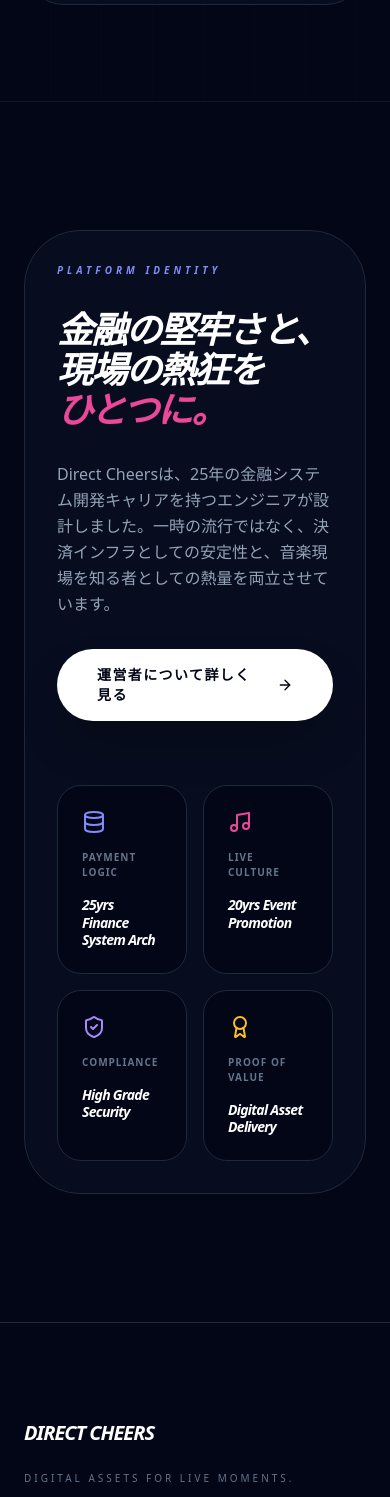
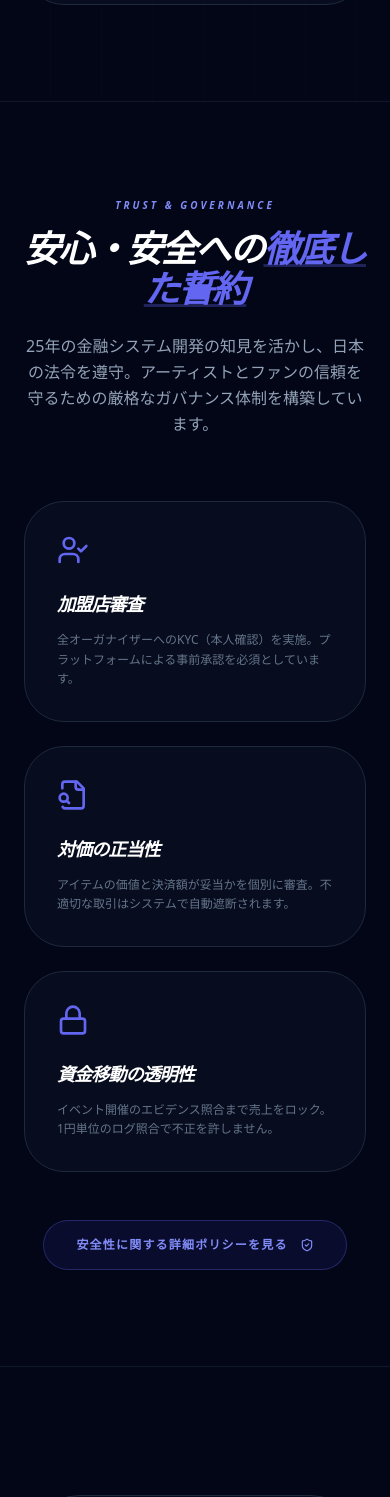
Before and after one commit to spacemindhiro/direct-cheers, a Next.js app: page / in a window 390 px wide. Shown: the part 5492-6989 px from the top of the page. Built offline with nearby package versions, Linux system fonts and the light colour scheme; no server answers.

Commit message:
topページにsafetyのセクション追加

```diff
--- a/app/page.tsx
+++ b/app/page.tsx
@@ -2,7 +2,27 @@
 
 import React from 'react';
 import Link from 'next/link';
-import { Play, Wallet, ShieldCheck, Zap, ArrowRight, Award, Database, Music, Mail, Smartphone, CheckCircle2, Construction, BellDot, Ticket, ChevronRight } from "lucide-react";
+import {
+  Play,
+  Wallet,
+  ShieldCheck,
+  Zap,
+  ArrowRight,
+  Award,
+  Database,
+  Music,
+  Mail,
+  Smartphone,
+  CheckCircle2,
+  Construction,
+  BellDot,
+  Ticket,
+  ChevronRight,
+  // Safetyセクション用のアイコンを追加
+  UserCheck,
+  FileSearch,
+  Lock as LockIcon
+} from "lucide-react";
 
 export default function LandingPage() {
   const contactEmail = "support@direct-cheers.com";
@@ -28,6 +48,7 @@
             <Link href="#concept" className="text-slate-400 hover:text-pink-500 transition-colors">コンセプト</Link>
             <Link href="#demo" className="text-slate-400 hover:text-pink-500 transition-colors italic">DEMO</Link>
             <Link href="#plans" className="text-slate-400 hover:text-pink-500 transition-colors">プラン</Link>
+            <Link href="#safety" className="text-slate-400 hover:text-indigo-400 transition-colors">Safety</Link>
             <Link href="/law" className="text-slate-500 hover:text-white underline decoration-pink-500/50 transition-colors">特定商取引法</Link>
           </div>
 
@@ -126,7 +147,7 @@
         </div>
       </section>
 
-      {/* --- Features (修正箇所: concept配下へのリンク追加) --- */}
+      {/* --- Features --- */}
       <section id="features" className="py-24 bg-slate-950 px-6 border-b border-slate-900">
         <div className="max-w-6xl mx-auto text-center">
           <div className="mb-20 text-pretty">
@@ -134,7 +155,6 @@
             <p className="text-slate-500">透明な決済と、消えない感動を両立するテクノロジー</p>
           </div>
           <div className="grid md:grid-cols-3 gap-10 text-pretty">
-            {/* Real-time連動 */}
             <Link href="/concept/realtime" className="p-10 rounded-[2.5rem] bg-slate-950 border border-slate-800 hover:border-pink-500/50 transition-all group text-left hover:bg-slate-900/40 relative overflow-hidden block">
               <div className="text-pink-500 font-black text-5xl italic mb-6 opacity-50 group-hover:opacity-100 transition-opacity"><Zap size={40} /></div>
               <h4 className="text-2xl font-bold text-white mb-4 italic uppercase tracking-tighter">Real-time連動</h4>
@@ -144,7 +164,6 @@
               </div>
             </Link>
 
-            {/* Wallet保存 */}
             <Link href="/concept/wallet" className="p-10 rounded-[2.5rem] bg-gradient-to-br from-slate-900 to-slate-950 border border-violet-500/20 shadow-2xl relative overflow-hidden group text-left hover:border-violet-500/50 transition-all block">
               <div className="absolute -right-6 -top-6 w-32 h-32 bg-violet-500/10 blur-3xl group-hover:bg-violet-500/20 transition-all" />
               <div className="text-violet-500 font-black text-5xl italic mb-6 group-hover:scale-110 transition-transform origin-left"><Wallet size={40} /></div>
@@ -155,7 +174,6 @@
               </div>
             </Link>
 
-            {/* デジタル証跡 */}
             <Link href="/concept/proof" className="p-10 rounded-[2.5rem] bg-slate-950 border border-slate-800 hover:border-indigo-500/50 transition-all text-left hover:bg-slate-900/40 group relative overflow-hidden text-pretty block">
               <div className="text-indigo-500 font-black text-5xl italic mb-6 opacity-50 group-hover:opacity-100 transition-opacity"><ShieldCheck size={40} /></div>
               <h4 className="text-2xl font-bold text-white mb-4 italic uppercase tracking-tighter">デジタル証跡</h4>
@@ -170,7 +188,6 @@
 
       {/* --- Service Plans --- */}
       <section id="plans" className="py-24 px-6 bg-slate-950 border-b border-slate-900 relative">
-        {/* ... (plans section content remains the same) ... */}
         <div className="absolute inset-0 opacity-[0.01] bg-[repeating-linear-gradient(90deg,transparent,transparent_50px,#fff_50px,#fff_51px)] pointer-events-none" />
         <div className="max-w-6xl mx-auto relative z-10 text-center">
           <div className="mb-20 text-pretty">
@@ -182,7 +199,6 @@
           </div>
 
           <div className="grid grid-cols-1 md:grid-cols-2 lg:grid-cols-4 gap-6">
-            {/* 1. スタンダード */}
             <Link href="/concept/standard" className="p-8 rounded-[2.5rem] bg-slate-900/40 border border-slate-800 flex flex-col group hover:border-pink-500/50 transition-all relative overflow-hidden text-left hover:bg-slate-900/60">
               <div className="absolute top-0 right-0 px-5 py-1.5 bg-green-600 text-white text-[9px] font-black uppercase tracking-[0.2em] italic shadow-lg">Auto Process</div>
               <div className="flex items-center gap-3 mb-8">
@@ -204,7 +220,6 @@
               </div>
             </Link>
 
-            {/* 2. メッセージ */}
             <Link href="/concept/message" className="p-8 rounded-[2.5rem] bg-slate-900/40 border border-slate-800 flex flex-col group hover:border-violet-500/50 transition-all relative overflow-hidden text-left hover:bg-slate-900/60">
               <div className="absolute top-0 right-0 px-5 py-1.5 bg-green-600 text-white text-[9px] font-black uppercase tracking-[0.2em] italic shadow-lg">Auto Process</div>
               <div className="flex items-center gap-3 mb-8">
@@ -226,7 +241,6 @@
               </div>
             </Link>
 
-            {/* 3. エントランス */}
             <Link href="/concept/entrance" className="p-8 rounded-[2.5rem] bg-slate-950 border-2 border-indigo-500/30 shadow-[0_0_40px_rgba(79,70,229,0.15)] flex flex-col group relative overflow-hidden text-left text-pretty hover:bg-indigo-500/5 transition-all">
               <div className="absolute top-0 right-0 px-5 py-1.5 bg-indigo-600 text-white text-[9px] font-black uppercase tracking-[0.2em] italic shadow-lg">Review Required</div>
               <div className="flex items-center gap-3 mb-8">
@@ -248,7 +262,6 @@
               </div>
             </Link>
 
-            {/* 4. カスタム */}
             <Link href="/concept/custom" className="p-8 rounded-[2.5rem] bg-slate-900/40 border border-slate-800 flex flex-col group hover:border-amber-500/50 transition-all relative overflow-hidden text-left hover:bg-slate-900/60">
               <div className="absolute top-0 right-0 px-5 py-1.5 bg-amber-600 text-white text-[9px] font-black uppercase tracking-[0.2em] italic shadow-lg">Manual Process</div>
               <div className="flex items-center gap-3 mb-8">
@@ -268,6 +281,54 @@
                 <span className="text-[10px] text-slate-500 font-bold uppercase tracking-widest">詳細を確認する</span>
                 <ChevronRight size={16} />
               </div>
+            </Link>
+          </div>
+        </div>
+      </section>
+
+      {/* --- Safety & Trust Section --- */}
+      <section id="safety" className="py-24 px-6 relative bg-slate-950 overflow-hidden border-b border-slate-900">
+        <div className="absolute top-0 right-0 w-[600px] h-[600px] bg-indigo-600/5 blur-[120px] rounded-full -z-10" />
+
+        <div className="max-w-6xl mx-auto">
+          <div className="text-center mb-16">
+            <span className="text-indigo-400 font-black italic tracking-[0.3em] text-[10px] uppercase block mb-4">
+              Trust & Governance
+            </span>
+            <h3 className="text-4xl md:text-5xl font-black text-white mb-6 italic tracking-tighter uppercase">
+              安心・安全への<span className="text-indigo-500 underline decoration-indigo-500/30">徹底した誓約</span>
+            </h3>
+            <p className="text-slate-400 max-w-2xl mx-auto font-medium leading-relaxed">
+              25年の金融システム開発の知見を活かし、日本の法令を遵守。<br className="hidden md:block" />
+              アーティストとファンの信頼を守るための厳格なガバナンス体制を構築しています。
+            </p>
+          </div>
+
+          <div className="grid md:grid-cols-3 gap-6 mb-12">
+            <div className="p-8 rounded-[2.5rem] bg-slate-900/40 border border-slate-800 hover:border-indigo-500/30 transition-all group">
+              <UserCheck className="text-indigo-500 mb-6 group-hover:scale-110 transition-transform" size={32} />
+              <h4 className="text-lg font-bold text-white mb-3 italic uppercase tracking-tighter">加盟店審査</h4>
+              <p className="text-xs text-slate-500 leading-relaxed font-medium">全オーガナイザーへのKYC（本人確認）を実施。プラットフォームによる事前承認を必須としています。</p>
+            </div>
+            <div className="p-8 rounded-[2.5rem] bg-slate-900/40 border border-slate-800 hover:border-indigo-500/30 transition-all group">
+              <FileSearch className="text-indigo-500 mb-6 group-hover:scale-110 transition-transform" size={32} />
+              <h4 className="text-lg font-bold text-white mb-3 italic uppercase tracking-tighter">対価の正当性</h4>
+              <p className="text-xs text-slate-500 leading-relaxed font-medium">アイテムの価値と決済額が妥当かを個別に審査。不適切な取引はシステムで自動遮断されます。</p>
+            </div>
+            <div className="p-8 rounded-[2.5rem] bg-slate-900/40 border border-slate-800 hover:border-indigo-500/30 transition-all group">
+              <LockIcon className="text-indigo-500 mb-6 group-hover:scale-110 transition-transform" size={32} />
+              <h4 className="text-lg font-bold text-white mb-3 italic uppercase tracking-tighter">資金移動の透明性</h4>
+              <p className="text-xs text-slate-500 leading-relaxed font-medium">イベント開催のエビデンス照合まで売上をロック。1円単位のログ照合で不正を許しません。</p>
+            </div>
+          </div>
+
+          <div className="text-center">
+            <Link
+              href="/safety"
+              className="inline-flex items-center gap-3 bg-indigo-600/10 text-indigo-400 border border-indigo-500/30 px-8 py-4 rounded-full font-black text-xs hover:bg-indigo-600 hover:text-white transition-all uppercase tracking-widest group"
+            >
+              安全性に関する詳細ポリシーを見る
+              <ShieldCheck size={14} className="group-hover:rotate-12 transition-transform" />
             </Link>
           </div>
         </div>
```
